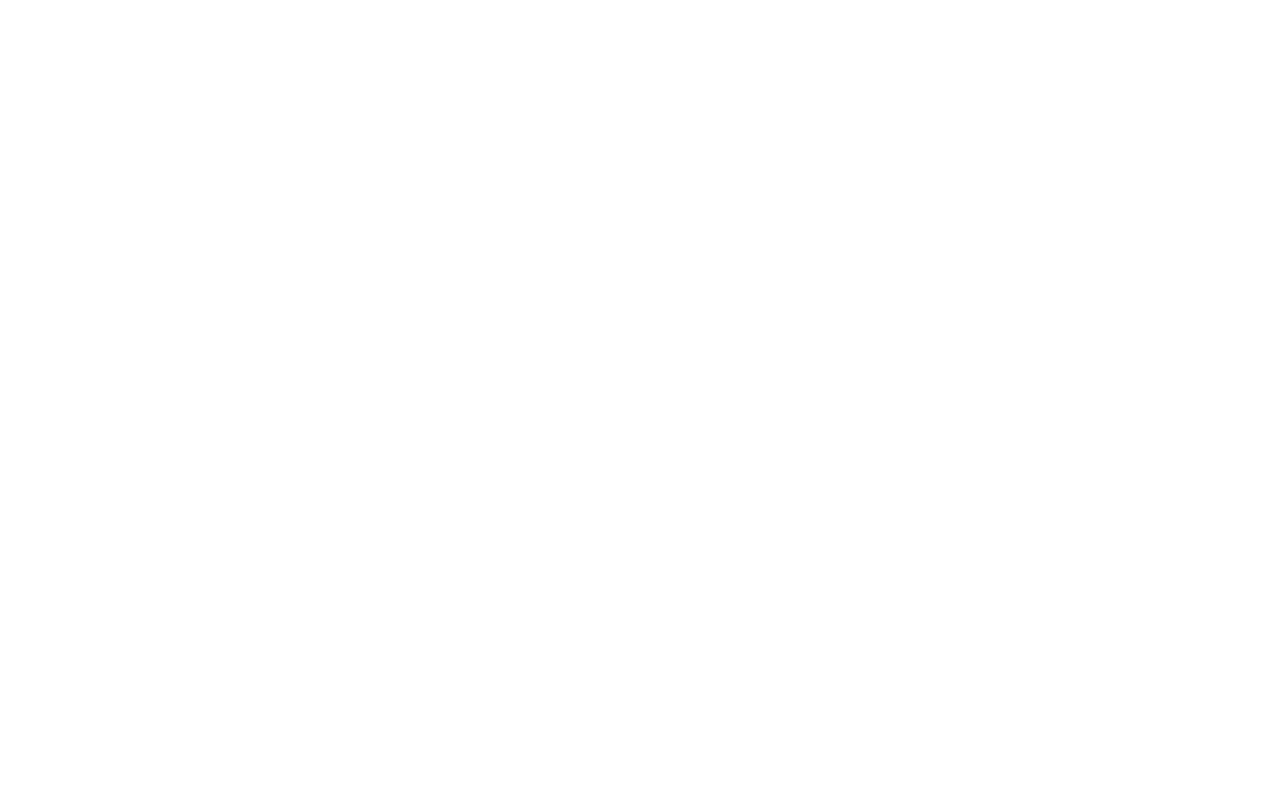
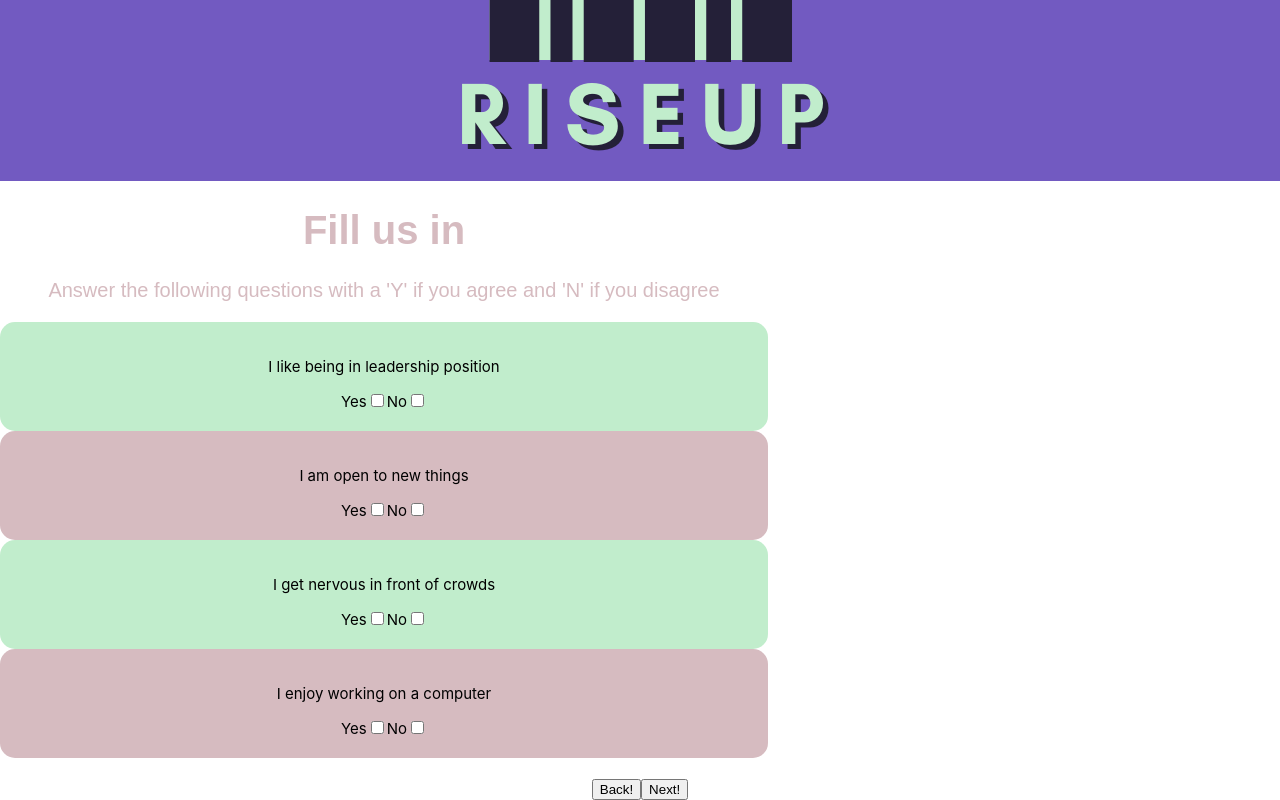
Before and after one commit to shanepat/RiseUp, a React (Create React App) app: page /Questionaire in a window 1280 px wide. Shown: the part 425-1225 px from the top of the page. Before the commit the page ends 800 px from the top, so only its background shows below. Built offline with nearby package versions, Linux system fonts and the light colour scheme.

Commit message:
Integrating questions.html into RiseUp

```diff
--- /dev/null
+++ b/src/components/Questionaire.css
@@ -0,0 +1,84 @@
+.body {
+    display: flex;
+    flex-direction: column;
+    align-items: center;
+    justify-content: center;
+    row-gap: 3vh;
+    font-family: 'Josefin Sans', sans-serif;
+    text-decoration: none;
+    background-color: #725ac1;
+ }
+
+ #title {
+    font-family: Glacial Indifference, sans-serif;
+    color: #D6BBC0;
+    width: 60vw;
+    text-align: center;
+    font-size: 20px;
+    color: #D6BBC0;
+ }
+
+ #job-board {
+    display: flex;
+    flex-direction: column;
+
+ }
+
+ .question1 {
+    background-color: #c1edcc;
+    width: 60vw;
+    padding-top: 2.5vh;
+    padding-bottom: 2.5vh;
+    border-radius: 15px;
+    border-radius: 15px 15px 15px 15px;
+    text-align: center;
+    transition: height 0.5s ease-in-out;
+    font-size: 15px;
+ }
+
+
+
+ .question2 {
+    background-color: #D6BBC0;
+    width: 60vw;
+    padding-top: 2.5vh;
+    padding-bottom: 2.5vh;
+    border-radius: 15px;
+    border-radius: 15px 15px 15px 15px;
+    text-align: center;
+    transition: height 0.5s ease-in-out;
+    font-size: 15px;
+ }
+
+ .posting-top {
+    display: flex;
+    flex-direction: row;
+ }
+
+ .job-title {
+    font-size: 3vh;
+    weight: 2px;
+ }
+
+ .apply {
+    width: 13vw;
+    height: 4vh;
+    border-width: 0px;
+    border-radius: 7px;
+ }
+
+ #wrapper {
+    background-color: #725ac1;
+    width: 100%;
+    text-align: center;
+ }
+
+ .continue {
+    width: 150px;
+    height: 50px;
+    font-family: sans-serif;
+    font-size: 20px;
+    background-color: #242038;
+    color: white;
+    border: none;
+ }
--- a/src/components/Questionaire.js
+++ b/src/components/Questionaire.js
@@ -1,15 +1,60 @@
 import React from 'react'
 import { useNavigate } from 'react-router-dom'
+
+import './Questionaire.css'
+import icon from '../riseup1.png'
+
 
 export const Questionaire = () => {
   const navigate = useNavigate();
   return (
     <div>
       <h1>Questionaire</h1>
-      <button onClick={() => navigate(-1)}> Back! </button>
-      <button onClick={() => navigate("/JobBoard")}> Next! </button>
-    </div>
-  )
+      <div id="wrapper" data-aos="zoom-in-up" data-aos-delay="100">
+        <br />
+        <img src={icon} />
+      </div>
+      <div id="title" data-aos="zoom-in-up" data-aos-delay="200">
+        <h1>Fill us in</h1>
+        <p>
+          Answer the following questions with a 'Y' if you agree and 'N' if you disagree
+        </p>
+      </div>
+      <div class="question1" data-aos="zoom-in-up" data-aos-delay="300">
+        {/* <form action="/action_page.php"/> */}
+        <p>I like being in leadership position</p>
+        <label for="fname">Yes</label>
+        <input type="checkbox" id="y1" name="y1" />
+        <label for="fname">No</label>
+        <input type="checkbox" id="n1" name="n1" />
+        {/* </form> */}
+      </div>
+      <div class="question2" data-aos="zoom-in-up" data-aos-delay="600">
+        <p>I am open to new things</p>
+        <label for="fname">Yes</label>
+        <input type="checkbox" id="y4" name="y4" />
+        <label for="fname">No</label>
+        <input type="checkbox" id="n4" name="n4" />
+      </div>
+      <div class="question1" data-aos="zoom-in-up" data-aos-delay="700">
+        <p>I get nervous in front of crowds</p>
+        <label for="fname">Yes</label>
+        <input type="checkbox" id="y5" name="y5" />
+        <label for="fname">No</label>
+        <input type="checkbox" id="n5" name="n5" />
+      </div>
+      <div class="question2" data-aos="zoom-in-up" data-aos-delay="800">
+        <p>I enjoy working on a computer</p>
+        <label for="fname">Yes</label>
+        <input type="checkbox" id="y6" name="y6" />
+        <label for="fname">No</label>
+        <input type="checkbox" id="n6" name="n6" />
+      </div>
+        <br/>
+          <button onClick={() => navigate(-1)}> Back! </button>
+          <button onClick={() => navigate("/JobBoard")}> Next! </button>
+        </div>
+        )
 }
 
-export default Questionaire
+        export default Questionaire
```
